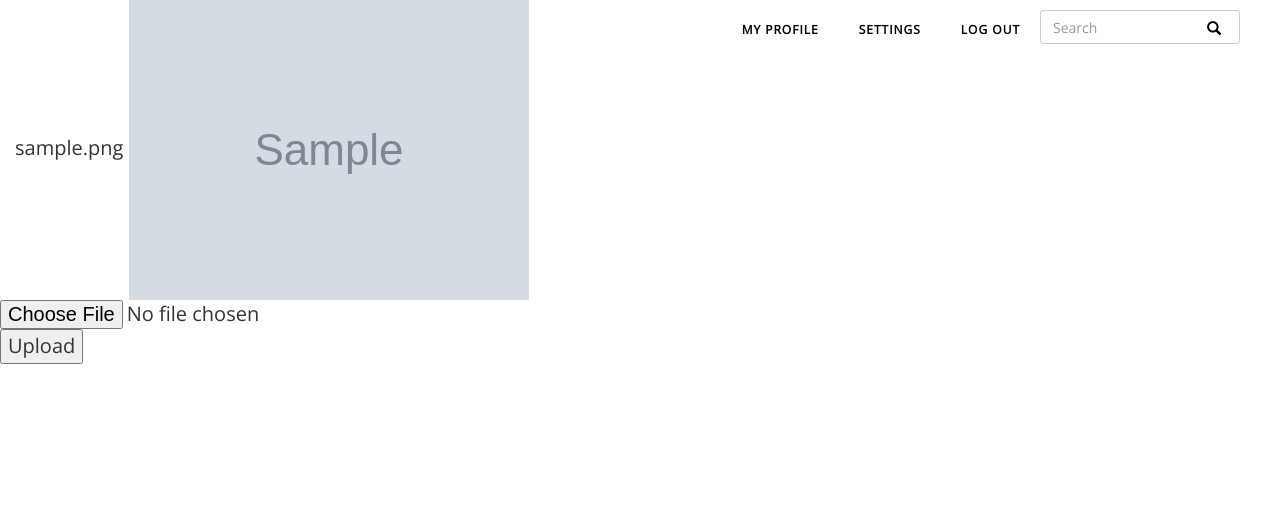
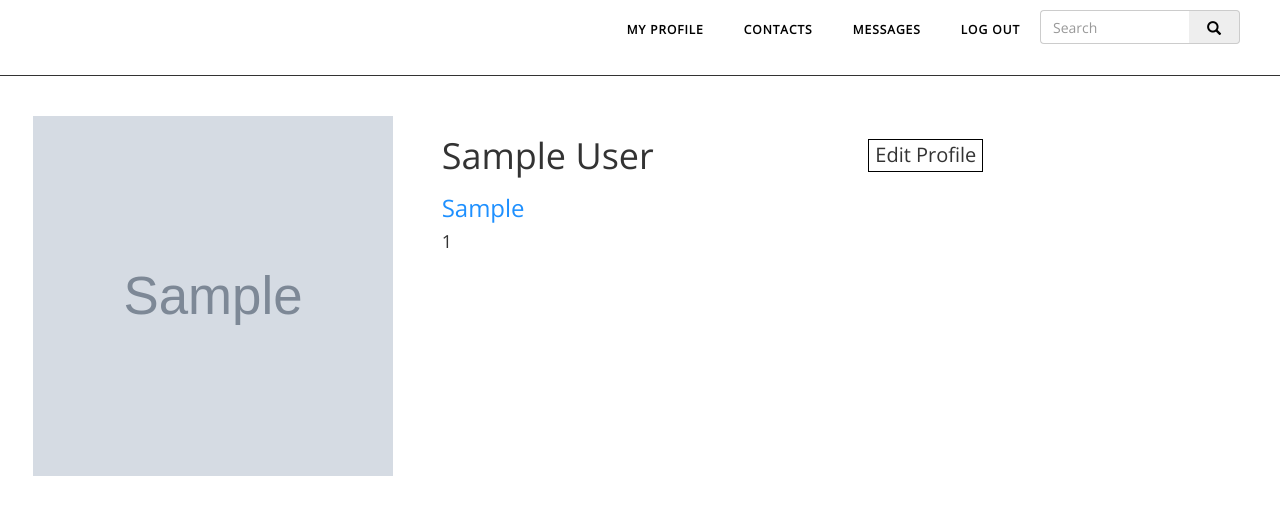
Before and after one commit to Gizwiz/FoundUp, a PHP site: page /application/myProfile.php in a window 1280 px wide. Shown: the top 515 px of the page. Run offline with PHP 8.4, Linux system fonts and the light colour scheme; the visitor is signed in with stand-in values (Sample User, id 1); tables that the repository leaves empty or names only in its code hold one stand-in row (values such as "Sample post"); grey boxes marked "Sample" are stand-in pictures.

Commit message:
Add files via upload

```diff
--- a/application/myProfile.php
+++ b/application/myProfile.php
@@ -1,18 +1,45 @@
 <?php require '../components/authentication.php' ?>
 <?php require '../components/session-check.php' ?>
-<?php include '../database/dbconnect.php' ?>
+<?php include '../components/getUserInfo.php' ?>
 
 <?php include '../controllers/headApplication.php' ?>
 
+
 <body>
+
 	<?php include '../controllers/navApplication.php'; ?>
 
 	<div class="container-fluid">
 
-		<div class="row" id="userInfo">
-			<div class = "col-lg-12">
+		<div class="row" id="myInfo">
+			<div class = "col-md-4">
 
+				<!-- Get and display user avatar image -->
 				<?php include '../components/getImage.php' ?>
+				<img src="<?=$user_avatar ?>" alt="user_Picture">
+				<br>
+
+
+
+			</div>
+
+			<div class = "col-md-4">
+
+				<h1><br><?php echo $user_firstname." ".$user_lastname; ?></h1>
+				<h3 id="profession"><?php echo $user_profession; ?></h3>
+				<h4><?php echo $user_country; ?></h4>
+				<br><br>
+
+				<?php include '../components/userActions.php' ?>
+
+			</div>
+
+
+			<div class = "col-md-4">
+
+				<form method="post" action="../components/editProfileRedirection.php" style="display:inline-block";>
+					<input type="submit" name="edit" value="Edit Profile">
+				</form>
 			</div>
 		</div>
 
@@ -21,9 +48,5 @@
 
 	</div>
 
-	<form action="../components/upload.php" method="post" enctype="multipart/form-data">
-		<input type="file" name="fileToUpload" id ="fileToUpload">
-		<input type="submit" value="Upload" name="submit">
-	</form>
 
 </body>
--- a/components/authentication.php
+++ b/components/authentication.php
@@ -1,6 +1,8 @@
 <?php
 
-	session_start();
+	if (session_status() == PHP_SESSION_NONE) {
+    session_start();
+	}
 	require '../database/dbconnect.php';
 	$user_username=$_SESSION['user_username'];
 
--- a/components/getImage.php
+++ b/components/getImage.php
@@ -18,8 +18,4 @@
 
 	}
 
-	  echo $user_avatar;
-
-
 ?>
-	<img src="<?=$user_avatar ?>" alt="aa">
--- /dev/null
+++ b/components/getUserInfo.php
@@ -0,0 +1,66 @@
+<?php require '../components/authentication.php' ?>
+<?php require '../components/session-check.php' ?>
+<?php include '../database/dbconnect.php' ?>
+
+<?php
+
+	$user_email = $user_firstname = $user_lastname = $user_phonenumber = $user_avatar = $user_bio = $user_dob = $user_profession = $user_gender = $user_maritalstatus = $user_address = $user_joindate = $user_country = "";
+	$user_username = $_SESSION['user_username'];
+	$sql = "
+		SELECT
+			user_email,
+			user_firstname,
+			user_lastname,
+			user_phonenumber,
+			user_avatar,
+			user_bio,
+			user_dob,
+			user_profession,
+			user_gender,
+			user_maritalstatus,
+			user_address,
+			user_joindate,
+			user_country
+
+		FROM user
+
+		WHERE user_username = '$user_username'
+		";
+	$res = $conn->query($sql);
+
+	if($res->num_rows>0){
+		while($row = $res->fetch_assoc()){
+			$user_email = $row['user_email'];
+			$user_firstname= $row['user_firstname'];
+			$user_lastname= $row['user_lastname'];
+			$user_phonenumber= $row['user_phonenumber'];
+			$user_avatar= $row['user_avatar'];
+			$user_bio= $row['user_bio'];
+			$user_dob= $row['user_dob'];
+			$user_profession= $row['user_profession'];
+			$user_gender= $row['user_gender'];
+			$user_maritalstatus= $row['user_maritalstatus'];
+			$user_address= $row['user_address'];
+			$user_joindate= $row['user_joindate'];
+			$user_country= $row['user_country'];
+
+		}
+	} else {
+		$user_email = $user_firstname = $user_lastname = $user_phonenumber = $user_bio = $user_dob = $user_profession = $user_gender = $user_maritalstatus = $user_address = $user_joindate = $user_country = "N/A";
+	}
+
+
+	$sql = "
+		SELECT profession_name FROM profession WHERE profession_id = '$user_profession'
+	";
+
+	$res = $conn->query($sql);
+
+	if($res->num_rows>0){
+		while($row = $res->fetch_assoc()){
+
+			$user_profession = $row['profession_name'];
+
+		}
+	}
+?>
--- a/components/logout.php
+++ b/components/logout.php
@@ -1,6 +1,7 @@
 <?php
 
-	session_start();
+
+	session_unset();
 	session_destroy();
 	header('location: ../login.php?logout=success');
 
--- /dev/null
+++ b/components/userActions.php
@@ -0,0 +1,7 @@
+<?php require '../components/authentication.php' ?>
+<?php require '../components/session-check.php' ?>
+
+<?php
+
+
+?>
--- a/controllers/headApplication.php
+++ b/controllers/headApplication.php
@@ -9,6 +9,6 @@
 		<script src="https://maxcdn.bootstrapcdn.com/bootstrap/3.3.7/js/bootstrap.min.js" integrity="sha384-Tc5IQib027qvyjSMfHjOMaLkfuWVxZxUPnCJA7l2mCWNIpG9mGCD8wGNIcPD7Txa" crossorigin="anonymous"></script>
 		<script src="https://ajax.googleapis.com/ajax/libs/jquery/1.12.4/jquery.min.js"></script>
 		<link href="https://fonts.googleapis.com/css?family=Open+Sans" rel="stylesheet">
-		<link rel="stylesheet" href="../css/FoundUp.css">
+		<link rel="stylesheet" href="../css/ApplicationStyle.css">
 
 </head>
--- a/controllers/navApplication.php
+++ b/controllers/navApplication.php
@@ -17,14 +17,18 @@
              <!-- Collect the nav links, forms, and other content for toggling -->
              <div class="collapse navbar-collapse" id="navLinks">
                  <ul class="nav navbar-nav navbar-right">
+
 					 <li>
 						<a href="myProfile.php?user=<?php echo $_SESSION['user_username']; ?>">My Profile</a>
 					 </li>
+					 <li>
+					 	<a href="myContacts.php">Contacts</a>
+					 </li>
                      <li>
-                         <a href="">Settings</a>
+                         <a href="">Messages</a>
                      </li>
                      <li>
-                         <a href="components/logout.php">Log out</a>
+                         <a href="../components/logout.php">Log out</a>
                      </li>
 					 <li>
 						<div class="input-group stylish-input-group" id="searchNavBar" style="width:10em; margin-top: 5%;">
--- a/css/ApplicationStyle.css
+++ b/css/ApplicationStyle.css
@@ -20,20 +20,62 @@ h6{
 
 /*myProfile*/
 
-#userInfo{
+
+
+#myInfo{
 	margin-top: 6%;
 	border-top: solid 1px;
-	padding-top: 1%;
+	text-align: left;
 }
 
-#userAvatar{
-	width:8em;
-	height:8em;
-	margin-left: 2%;
+#myInfo img{
+	display:block;
+	margin: auto;
+	margin-top: 10%;
+	width: 18em;
+	height: 18em;
+
 }
 
+#myInfo input{
+	background-color: white;
+	border: 1px solid black;
+	margin-top: 55%;
+}
+#myInfo input:hover{
+	background-color: #c4e6ff;
+	border: 1px solid black;
+	margin-top: 55%;
+}
 
+#profession {
+	color: dodgerblue;
+}
 
+/*editMyProfile*/
+#myInfEdit{
+	margin-top: 6%;
+	border-top: solid 1px;
+	text-align: center;
+}
+
+#myInfEdit img{
+	display:block;
+	margin: auto;
+	margin-top: 10%;
+	width: 18em;
+	height: 18em;
+
+}
+#myInfEdit form{
+	display: inline-block;
+	margin-left: 10%;
+	text-align: left;
+}
+#myInfEdit input{
+	width:90%;
+	margin-bottom: 1%;
+}
 
 
 .navbar-custom {
@@ -69,7 +111,11 @@ h6{
 
 }
 @media only screen and (max-width: 768px) {
+#myInfo{
+	margin-top: 12%;
+	border-top: solid 1px;
 
+}
 
 .btn-default{
 	background-color: black;
--- a/database/databaseCreate.php
+++ b/database/databaseCreate.php
@@ -42,7 +42,7 @@ echo "Creating User table if not already existing...<br>";
 
 $sql = "CREATE TABLE IF NOT EXISTS User (
 
-	 user_id int(6) UNSIGNED AUTO_INCREMENT PRIMARY KEY,
+	 user_id int UNSIGNED AUTO_INCREMENT PRIMARY KEY,
 	 user_email varchar(255),
 	 user_password varchar(255),
 	 user_firstname varchar(64),
@@ -52,7 +52,7 @@ $sql = "CREATE TABLE IF NOT EXISTS User (
 	 user_avatar varchar(255),
 	 user_bio text,
 	 user_dob date,
-	 user_profession text,
+	 user_profession int UNSIGNED,
 	 user_gender varchar(32),
 	 user_maritalstatus varchar(32),
 	 user_address text,
--- a/login.php
+++ b/login.php
@@ -1,5 +1,5 @@
 <?php include 'controllers/headFrontEnd.php'; ?>
-
+<?php include 'components/loggedin-check.php' ?>
 	<body>
 
 <?php include 'controllers/navFrontEnd.php'; ?>
```
Also changed, not shown: application/editMyProfile.php (added, +29 -0 lines), application/myContacts.php (added, +11 -0 lines), components/editProfileRedirection.php (added, +7 -0 lines), components/loggedin-check.php (added, +11 -0 lines), components/login_authentication.php (+6 -1 lines), components/upload.php (+11 -2 lines), database/professions.php (added, +177 -0 lines), components/session-check.php (line endings or trailing spaces).
